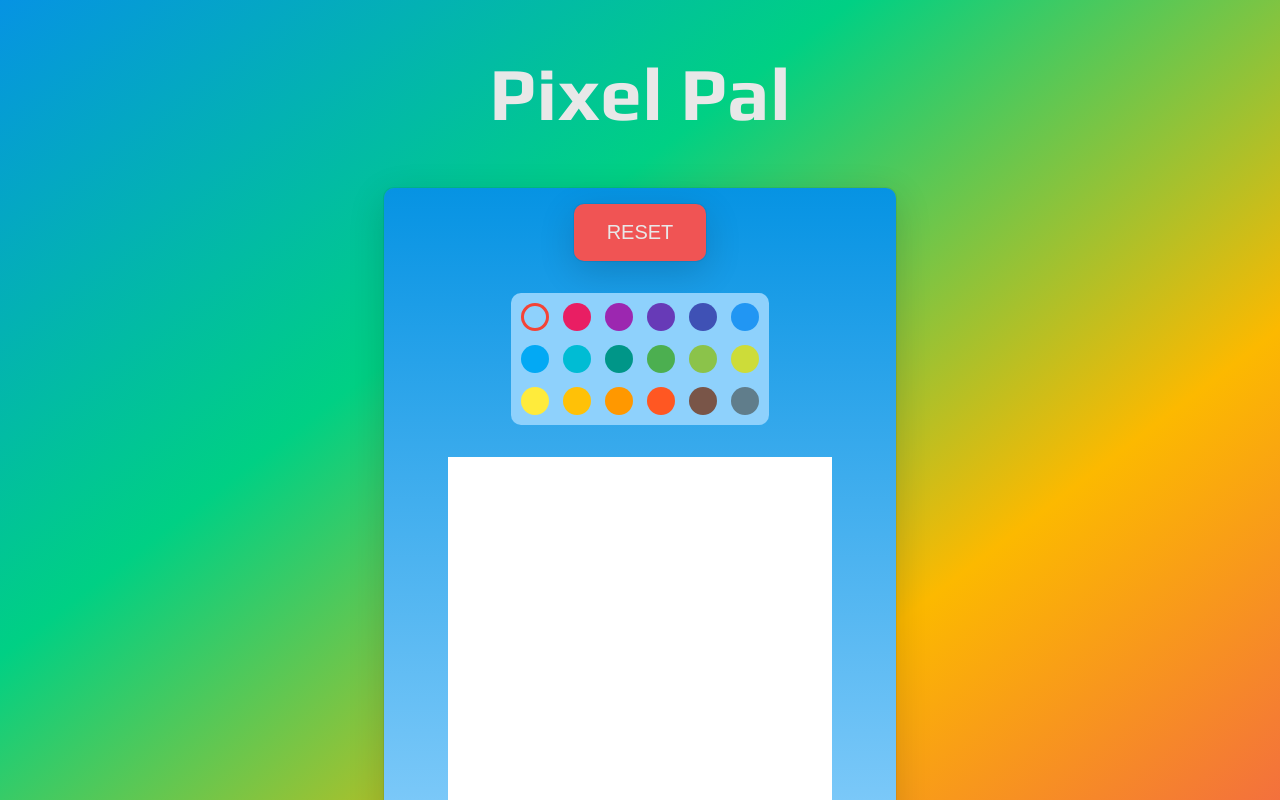
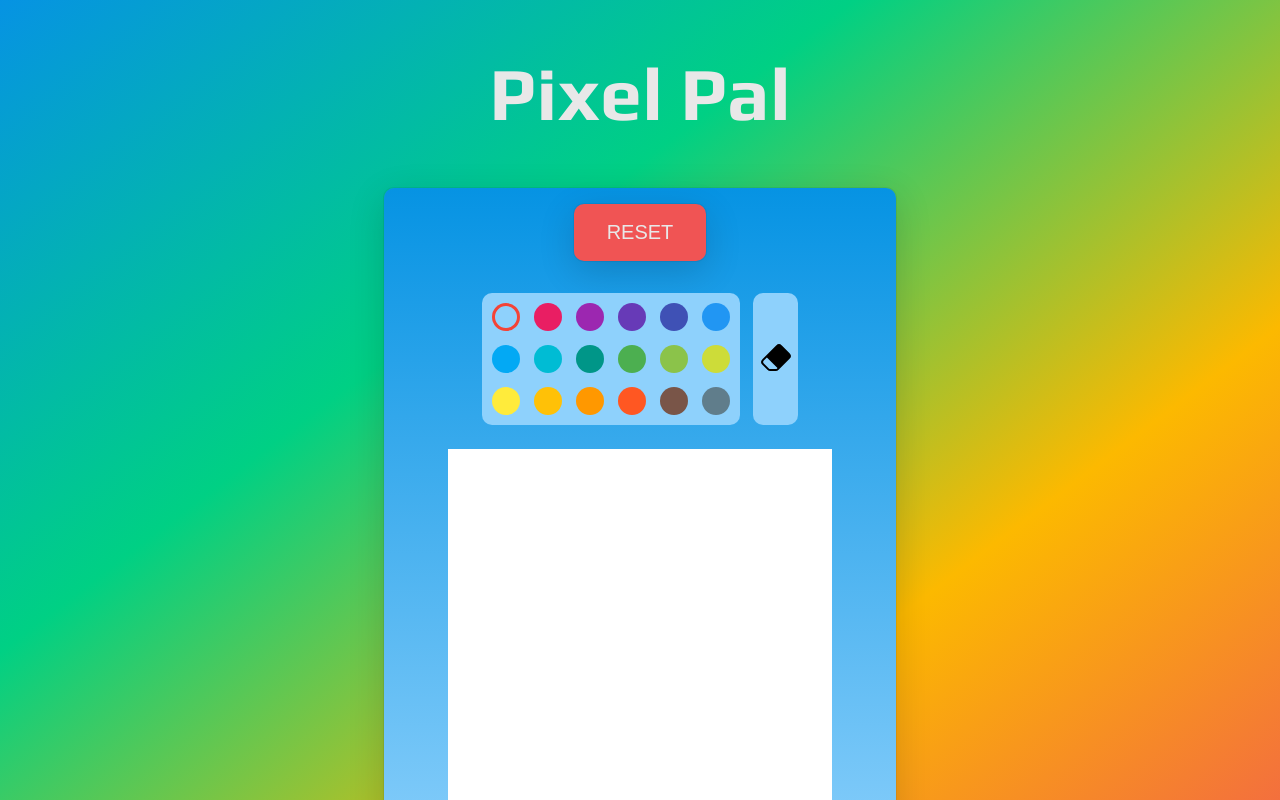
Before and after one commit to pixel-pal/pixel-pal, a React (Vite) app: page / in a window 1280 px wide. Both pictures are taken after a click on the button "START DRAWING". Shown: the top 800 px of the page. Built offline with nearby package versions, Linux system fonts and the light colour scheme.

Commit message:
add eraser tool

```diff
--- a/src/app/components/Editor.tsx
+++ b/src/app/components/Editor.tsx
@@ -59,8 +59,23 @@ export default function Editor() {
       </button>
 
       {hideOptions && (
-        <div id='color-picker'>
-          <CirclePicker color={selectedColor} onChangeComplete={changeColor} />
+        <div id='drawing-tools'>
+          <div id="color-picker">
+            <CirclePicker color={selectedColor} onChangeComplete={changeColor} />
+          </div>
+          <button
+            onClick={()=>{setColor('#FFFFFF')}}>
+              <svg
+                xmlns="http://www.w3.org/2000/svg"
+                width="32"
+                height="32"
+                fill="#000"
+                className="bi bi-eraser-fill"
+                viewBox="0 0 16 16"
+              >
+                <path d="M8.086 2.207a2 2 0 0 1 2.828 0l3.879 3.879a2 2 0 0 1 0 2.828l-5.5 5.5A2 2 0 0 1 7.879 15H5.12a2 2 0 0 1-1.414-.586l-2.5-2.5a2 2 0 0 1 0-2.828l6.879-6.879zm.66 11.34L3.453 8.254 1.914 9.793a1 1 0 0 0 0 1.414l2.5 2.5a1 1 0 0 0 .707.293H7.88a1 1 0 0 0 .707-.293l.16-.16z"/>
+              </svg>
+          </button>
         </div>
       )}
 
--- a/src/app/components/Pixel.tsx
+++ b/src/app/components/Pixel.tsx
@@ -23,7 +23,6 @@ export default function Pixel(props: PixelProps) {
     if (canChangeColor) {
       setPixelColor(oldColor);
     }
-
     setCanChangeColor(true);
   }
 
--- a/src/app/styles/editor.scss
+++ b/src/app/styles/editor.scss
@@ -78,6 +78,22 @@
     background-color: $lt_blue;
     padding: 10px;
     border-radius: 10px;
-    margin-bottom: 2em;
+  }
+
+  #drawing-tools {
+    margin-bottom: 1.5em;
+    display: flex;
+
+    button {
+      background-color: $lt_blue;
+      border: none;
+      border-radius: 10px;
+      padding: 0.5em;
+      margin-left: 1em;
+    }
+
+    button:focus {
+      background-color: white;
+    }
   }
 }
```
